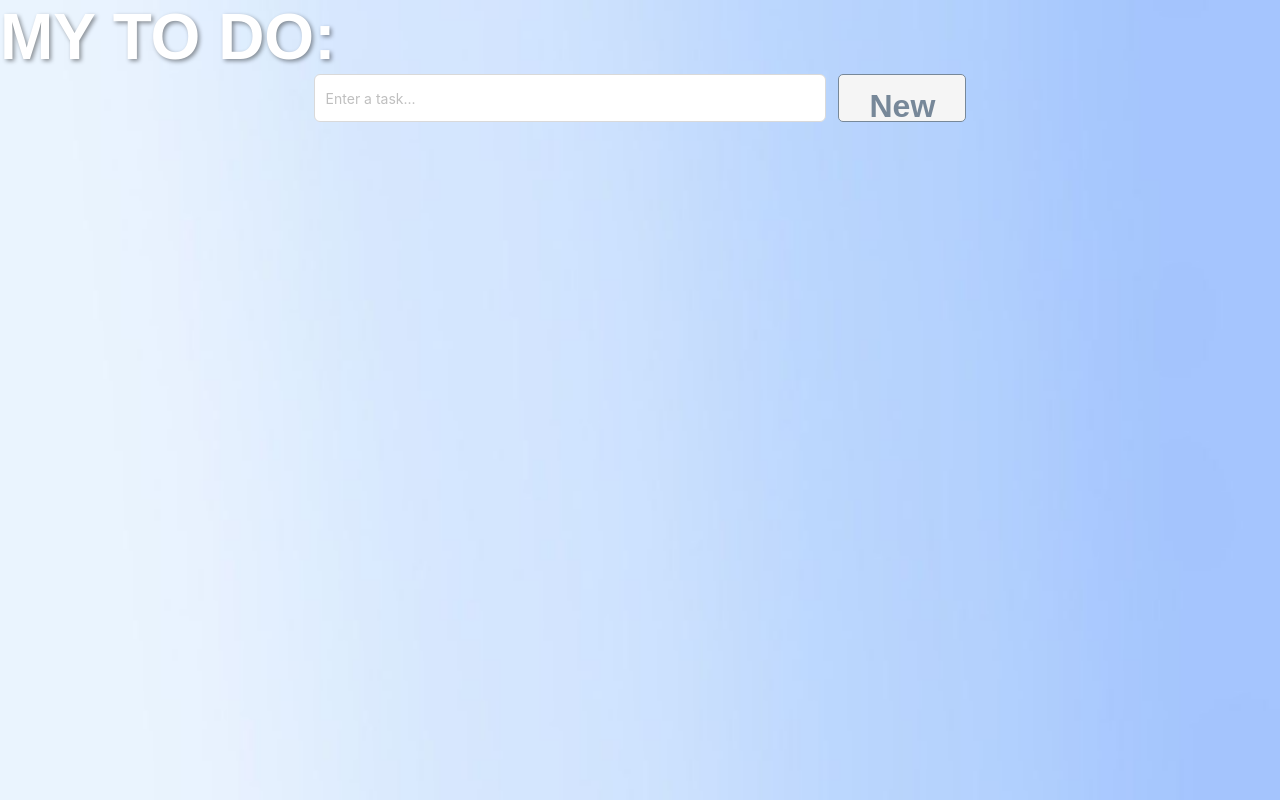
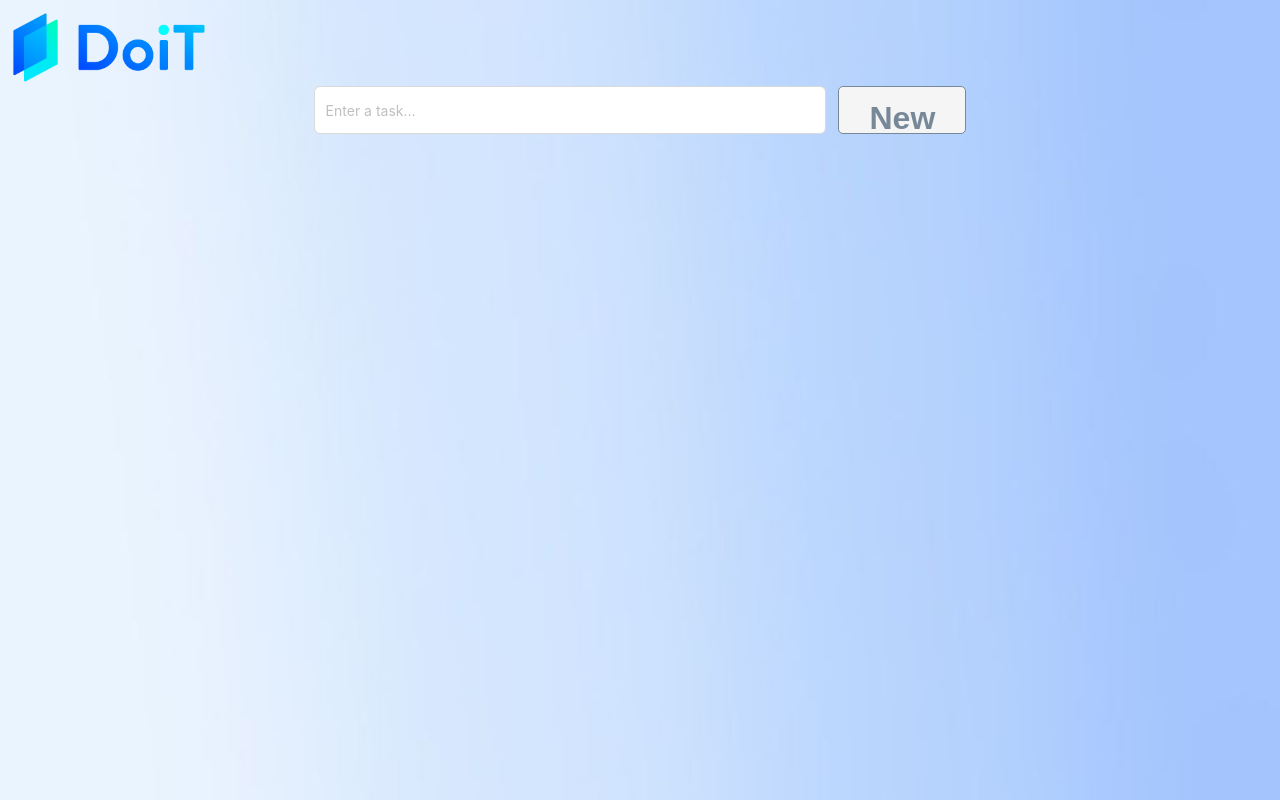
Before and after one commit to YANA-WebDev/planner, a React (Vite) app: page / in a window 1280 px wide. Built offline with nearby package versions, Linux system fonts and the light colour scheme.

Commit message:
added logo

```diff
--- a/src/App.css
+++ b/src/App.css
@@ -35,3 +35,8 @@ input[type="checkbox"] {
   cursor: pointer;
   margin-right: 15px;
 }
+
+.main-logo {
+  width: 15%;
+  margin: 1% 0 0 1%;
+}
--- a/src/ToDoList.jsx
+++ b/src/ToDoList.jsx
@@ -38,7 +38,7 @@ function ToDoList() {
 
   return (
     <div className="main-container">
-      <h1>MY TO DO:</h1>
+      <img src="./images/logo.png" alt="logo" className="main-logo" />
       <AddTask setTasks={setTasks}/>
       <ItemsList tasks={tasks} setTasks={setTasks} setSelectedTaskIndex={setSelectedTaskIndex} setShowTimerModal={setShowTimerModal}/>
       <TimerModalComponent showTimerModal={showTimerModal} timerMinutes={timerMinutes} setTasks={setTasks} setShowTimerModal={setShowTimerModal} setTimerMinutes={setTimerMinutes} selectedTaskIndex={selectedTaskIndex} tasks={tasks}/>
```
Also changed, not shown: public/images/logo.png (added).
